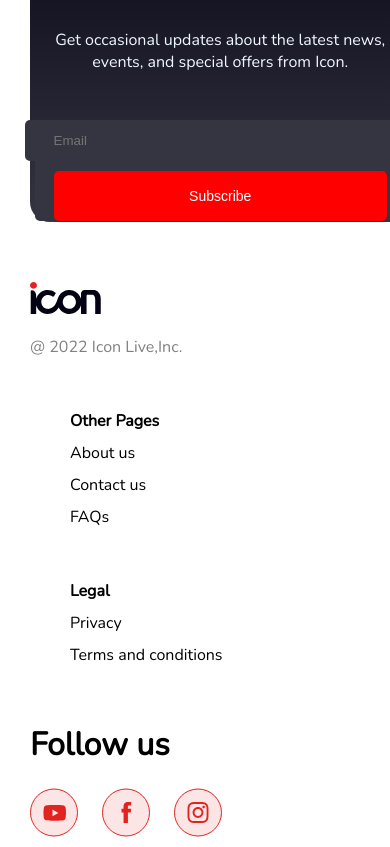
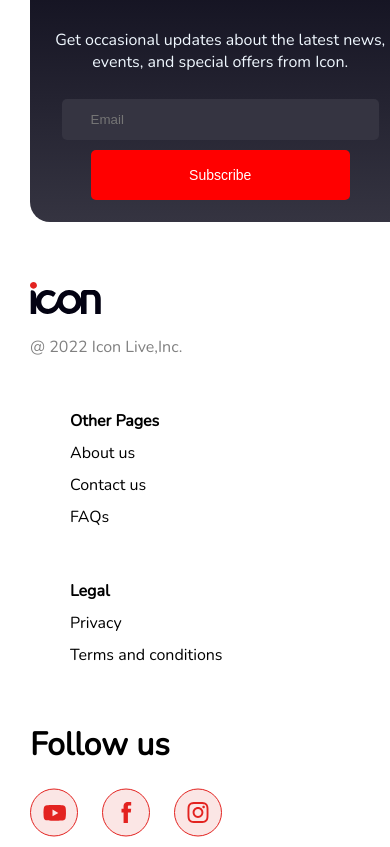
Before and after one commit to varshneybhavya/Figma-Design, a plain HTML site: page index.html in a window 390 px wide. Shown: the part 3140-3987 px from the top of the page. Drawn offline with nearby package versions, Linux system fonts and the light colour scheme.

Commit message:
vommit changes

```diff
--- a/style.css
+++ b/style.css
@@ -211,15 +211,15 @@ body{
   }
 
   .bu {
-    flex-direction: column;
-    width: 100%;
+    display: contents;
+    width: 80%;
     height: auto;
     gap: 10px;
   }
 
   .bu input,
   .bu button {
-    width: 90%;
+    width: 70%;
   }
 
   .footer {
```
